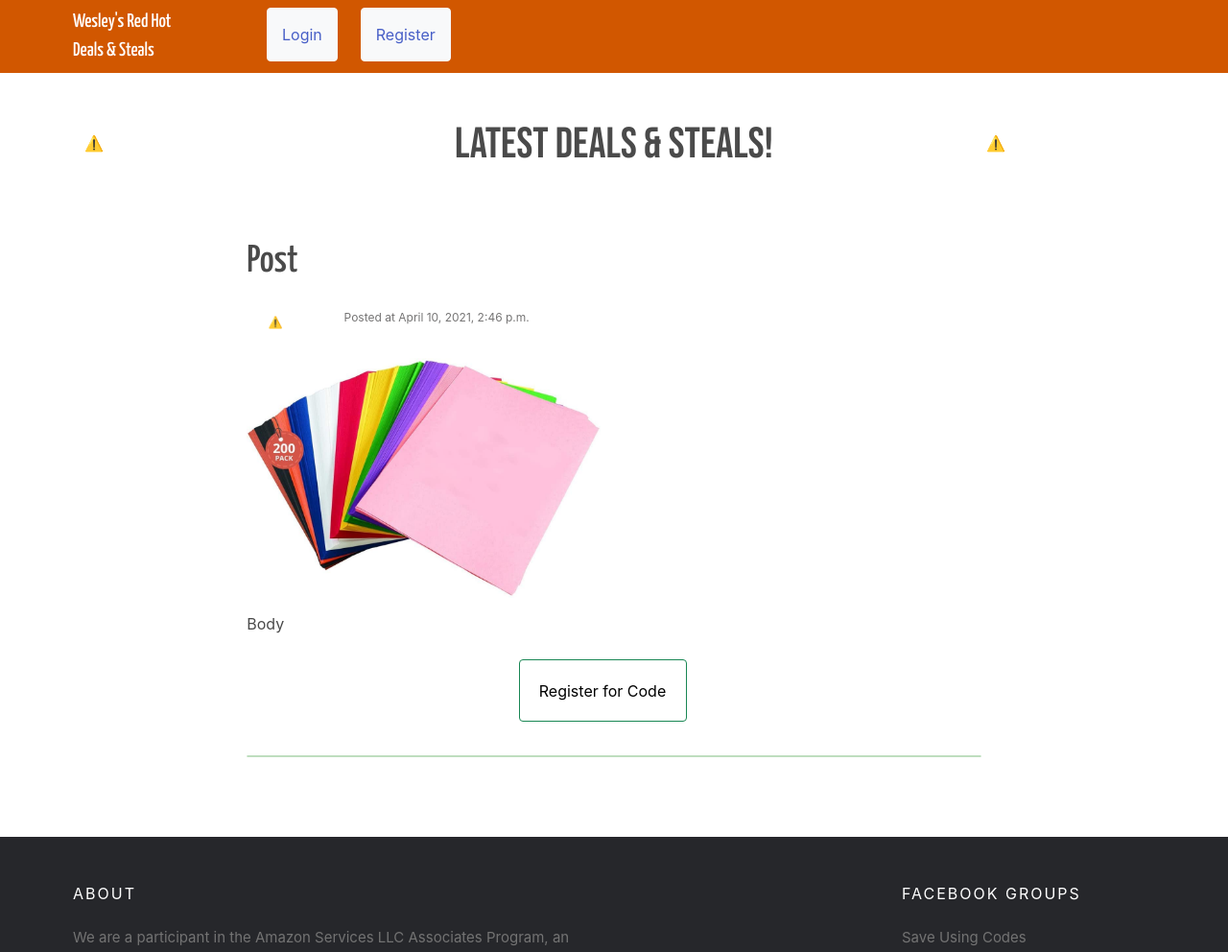
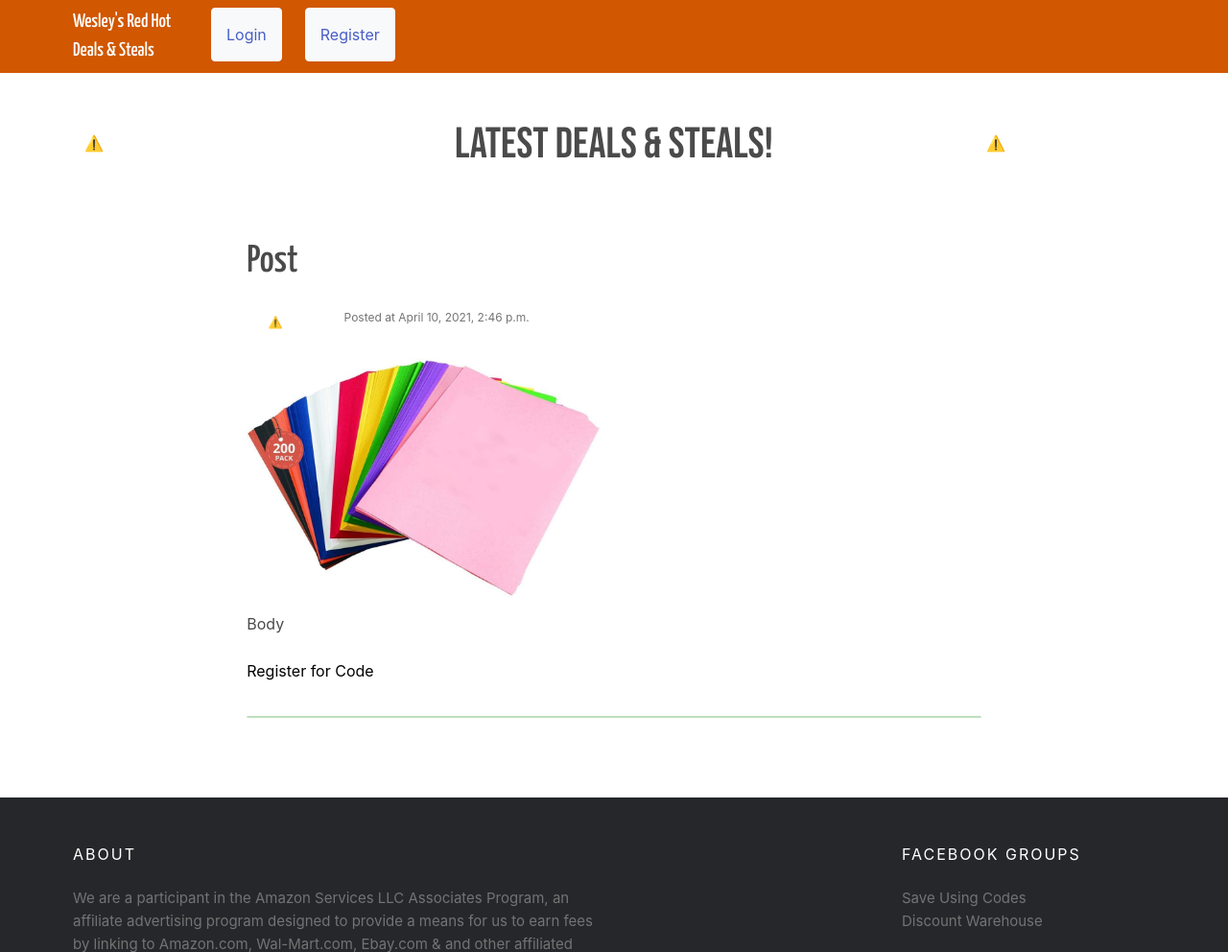
Before and after one commit to seawolfsoftware/wesleysdeals, a Django app: page / in a window 1280 px wide. Shown: the top 992 px of the page at 96% size. Run offline with Django 3.2, Linux system fonts and the light colour scheme; data comes from the database, SQL or seed files in the repository.

Commit message:
simplify css, html for code

```diff
--- a/templates/main/base.html
+++ b/templates/main/base.html
@@ -58,12 +58,12 @@
 
                 {% else %}
 
-            <div class="col list-item justify-content-end">
+            <div class="col ">
                 <button type="button" class="btn btn-light nav-btn">
                     <a href="{% url 'login' %}">Login</a>
                 </button>
             </div>
-            <div class="col col-lg-2 list-item justify-content-end">
+            <div class="col ">
                 <button type="button" class="btn btn-light nav-btn">
                     <a href="{% url 'register' %}">Register</a>
                 </button>
--- a/templates/main/home.html
+++ b/templates/main/home.html
@@ -83,15 +83,15 @@
 
                     <p id="post_body"> {{ deal.body }}</p>
 
-                    <button id="code" type="button" class="btn btn-outline-success">
+
 
                             {% if user.is_authenticated %}
 
 
 
-                            <div id ="holding-cell{{deal.id}}">
+                            <button   type="button" class="btn btn-outline-success" id ="holding-cell{{deal.id}}">
                                         Click to Copy Code!
-                                </div>
+                                </button>
 
 
                                 <script>
@@ -133,7 +133,7 @@
 
                             {% endif %}
 
-                    </button>
+
                 </div>
 
             </div>
--- a/wesleysdeals/static/css/base.css
+++ b/wesleysdeals/static/css/base.css
@@ -194,23 +194,20 @@
 
 
 
-
-
-
-
-
+@media only screen and (min-width: 768px) {
+    #brand {
+    font-family: 'Yanone Kaffeesatz', sans-serif;
+    font-size: 20px;
+    color: white;
+    width: 120px;
+    }
+}
 
 
 #custom_navbar {
     background: #D15700;
 }
 
-#brand {
-    font-family: 'Yanone Kaffeesatz', sans-serif;
-    font-size: 20px;
-    color: white;
-    width: 120px;
-}
 
 
 .list-item {
```
